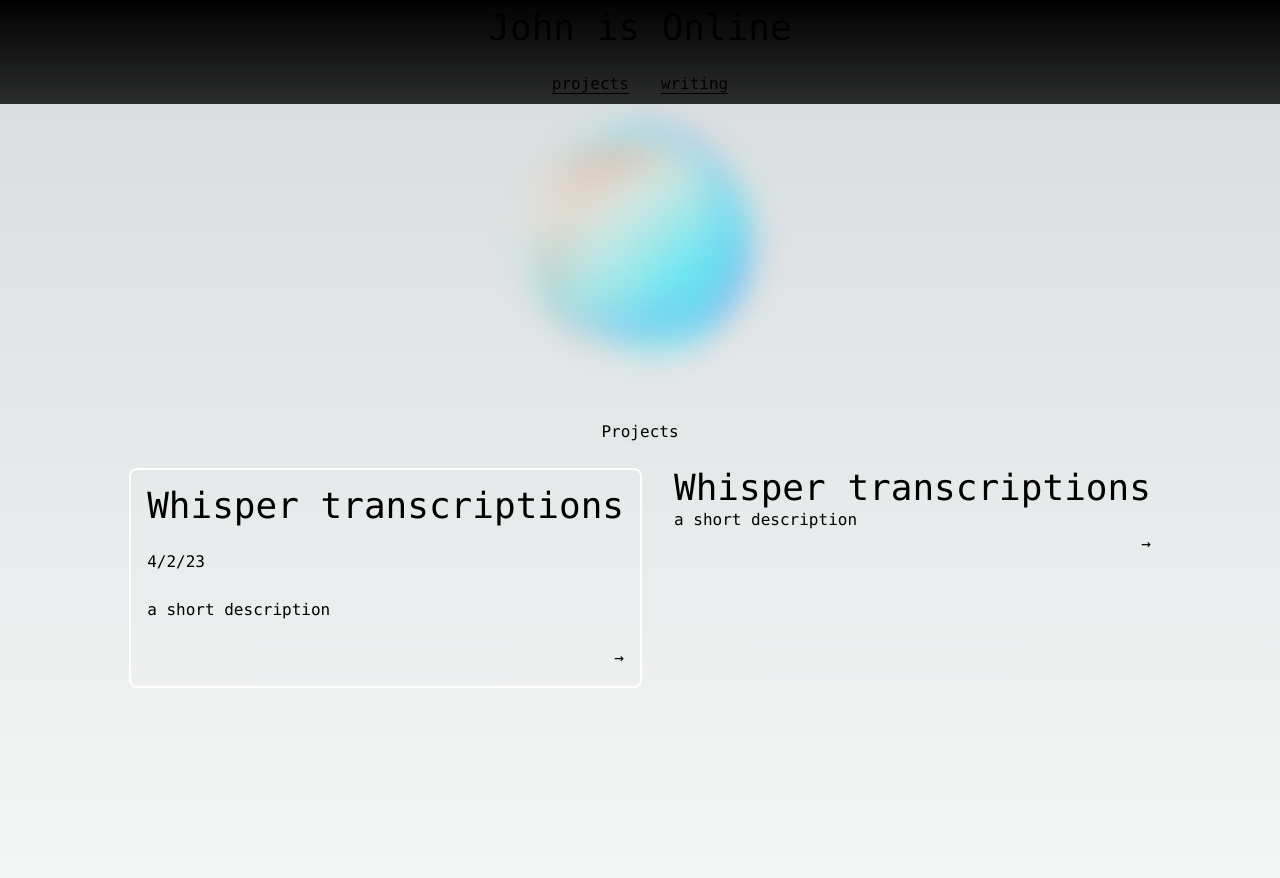
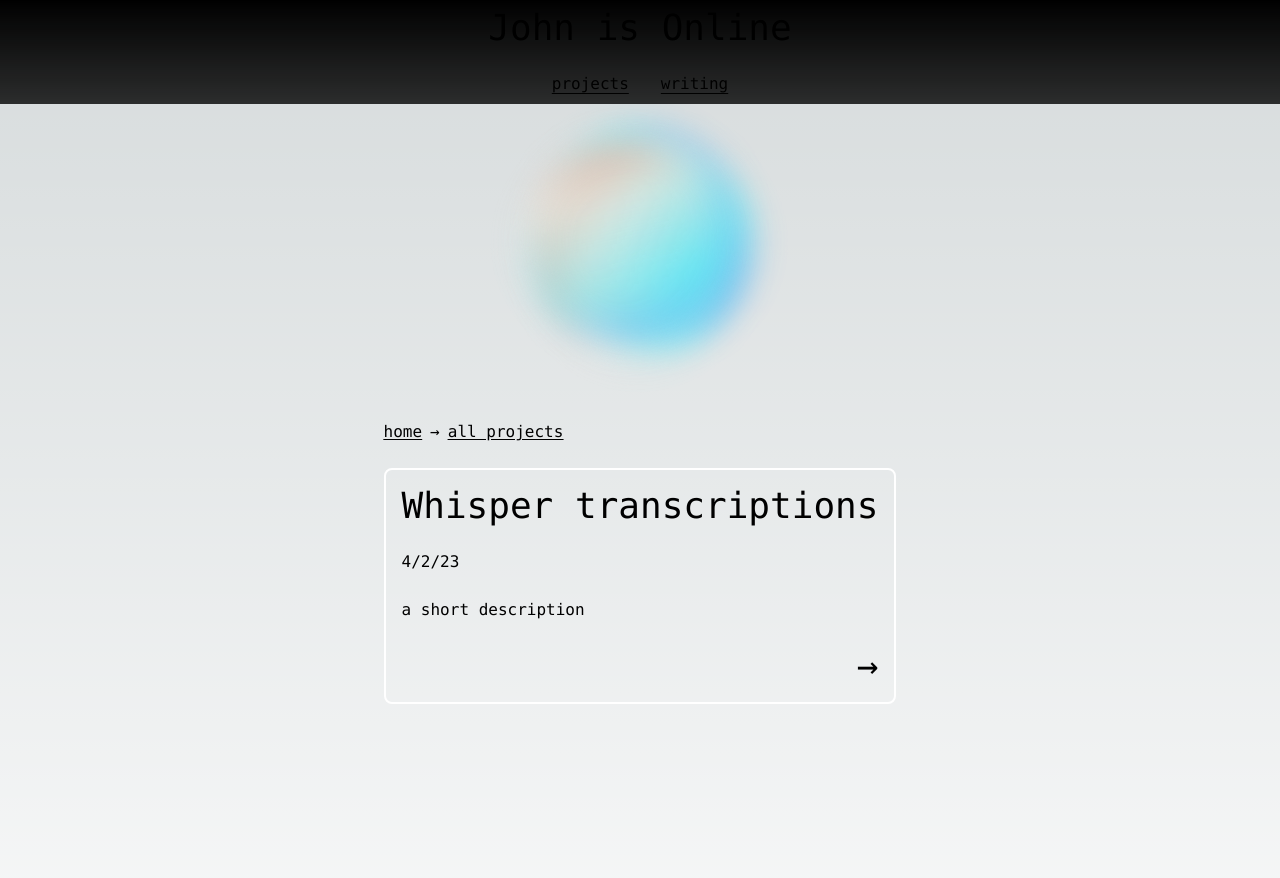
Before and after one commit to johnny2smooth/john-is-online, a Next.js app: page /projects in a window 1280 px wide. Shown: the top 878 px of the page. Built offline with nearby package versions, Linux system fonts and the light colour scheme.

Commit message:
init breadcrumbs

```diff
--- a/app/projects/layout.tsx
+++ b/app/projects/layout.tsx
@@ -1,3 +1,4 @@
+import Link from "next/link";
 export default function ProjectLayout({
   children,
 }: {
@@ -5,7 +6,17 @@ export default function ProjectLayout({
 }) {
   return (
     <main className="flex min-h-screen flex-col items-center py-8 px-2 justify-start font-mono stack">
-      <h1>Projects</h1>
+      <nav className="self-start">
+        <ul className="flex gap-2">
+          <li className="underline underline-offset-2">
+            <Link href="/">home</Link>
+          </li>
+          <span>&rarr;</span>
+          <li className="underline underline-offset-2">
+            <Link href="/projects">all projects</Link>
+          </li>
+        </ul>
+      </nav>
       {children}
     </main>
   );
--- a/app/projects/page.tsx
+++ b/app/projects/page.tsx
@@ -8,15 +8,7 @@ export default function Projects() {
           {/* include the wave from whisper */}
           <caption>4/2/23</caption>
           <h3>a short description</h3>
-          <Link href="whisper" className="self-end">
-            &rarr;
-          </Link>
-        </li>
-        <li className="flex flex-col">
-          <h2 className="text-4xl">Whisper transcriptions</h2>
-          {/* include the wave from whisper */}
-          <h3>a short description</h3>
-          <Link href="whisper" className="self-end">
+          <Link href="whisper" className="self-end text-4xl">
             &rarr;
           </Link>
         </li>
```
